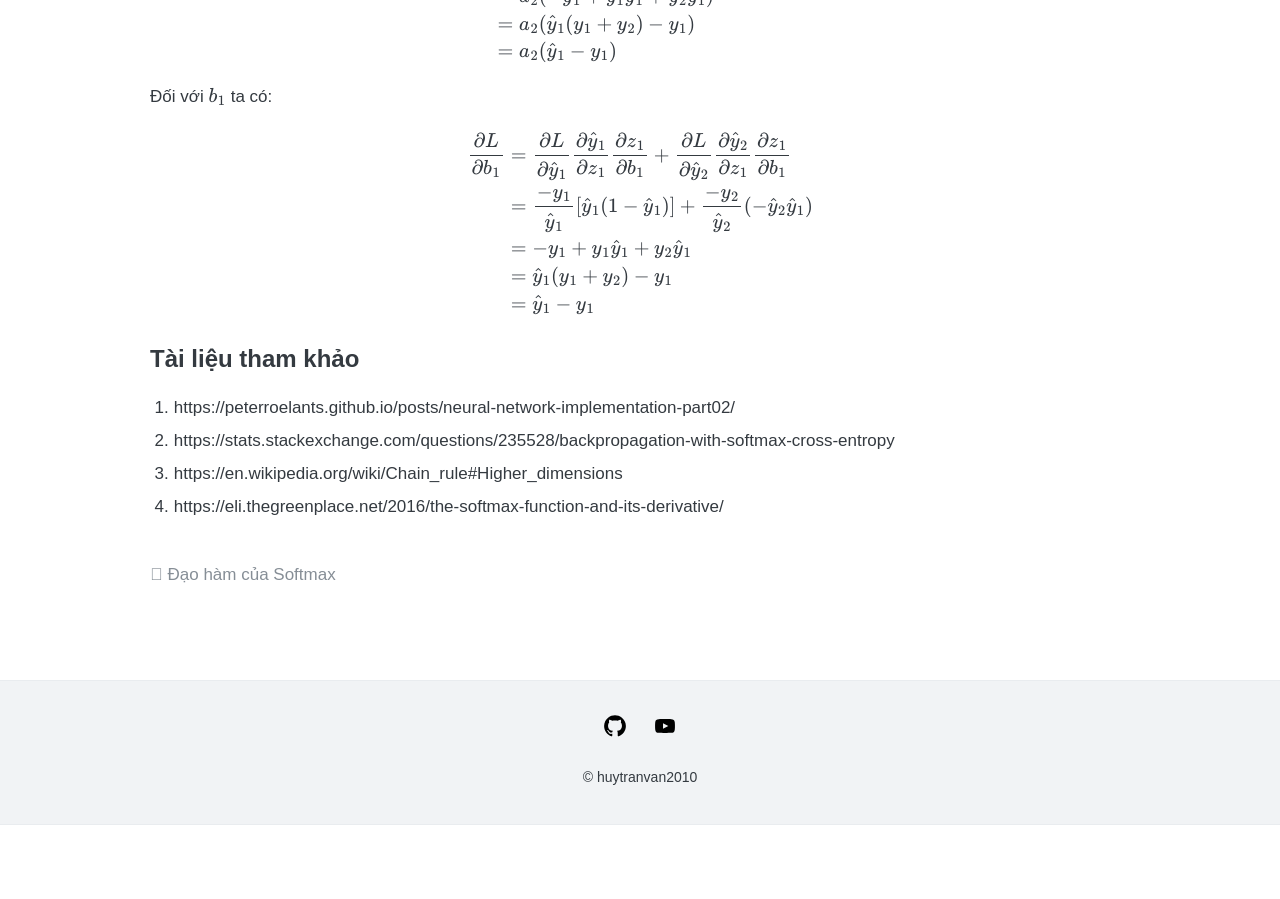
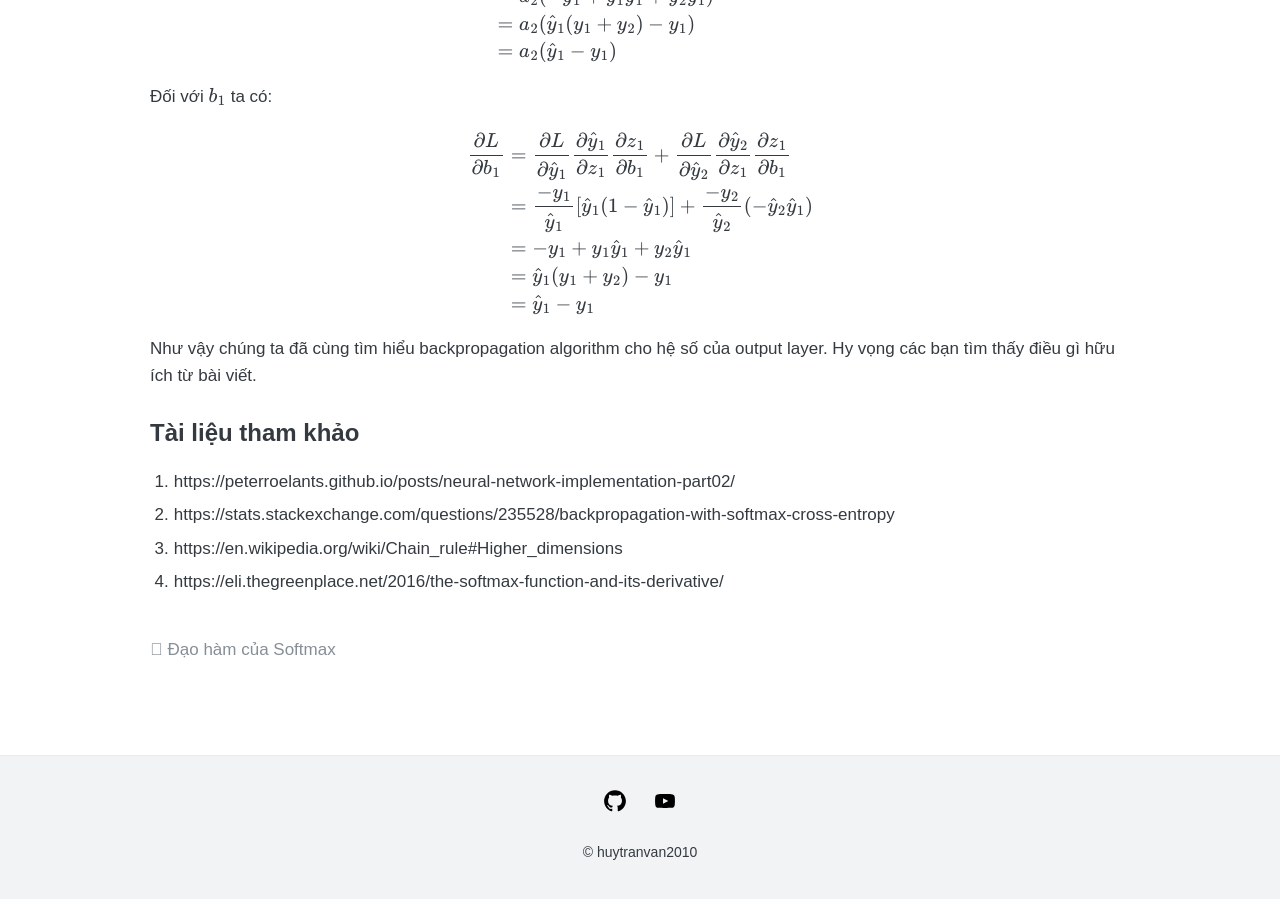
Before and after one commit to huytranvan2010/huytranvan2010.github.io, a Jekyll site: the page built from _posts/2021-08-17-Softmax-crossentropy-backpropagation.md, in a window 1280 px wide and 900 px high, scrolled down 4613 px. Built offline with Jekyll 4.4.1, drawn with Linux system fonts in a browser that asks for light colours; before the commit the page ends 5438 px from its top, so only the background shows below that.

Commit message:
cross entropy, backpropogation

```diff
--- a/_posts/2021-08-17-Softmax-crossentropy-backpropagation.md
+++ b/_posts/2021-08-17-Softmax-crossentropy-backpropagation.md
@@ -152,6 +152,8 @@ $$
 \end{align*}
 $$
 
+Như vậy chúng ta đã cùng tìm hiểu backpropagation algorithm cho hệ số của output layer. Hy vọng các bạn tìm thấy điều gì hữu ích từ bài viết.
+
 ## Tài liệu tham khảo
 1. https://peterroelants.github.io/posts/neural-network-implementation-part02/
 2. https://stats.stackexchange.com/questions/235528/backpropagation-with-softmax-cross-entropy
```
